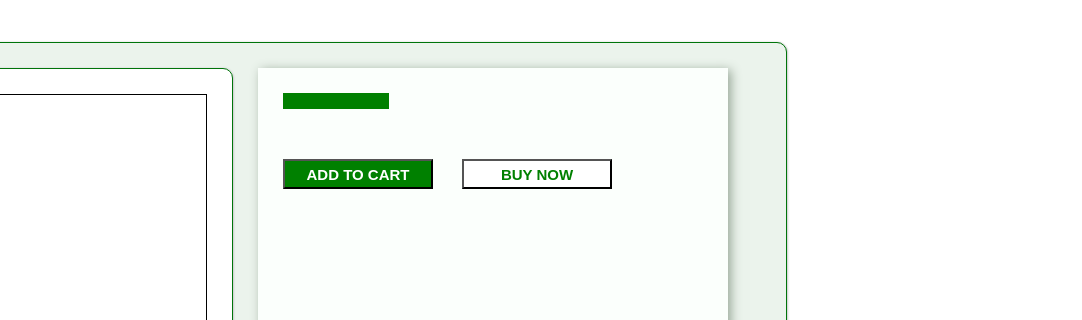
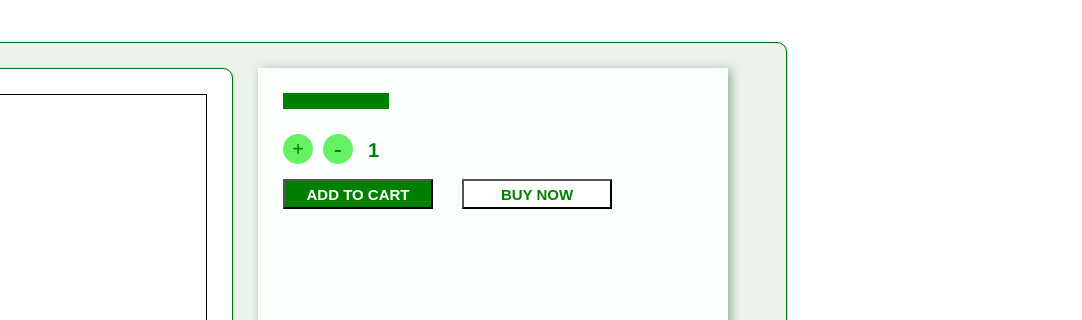
Before and after one commit to JuliRulquinha/Groceries, a plain HTML site: page product.html in a window 1280 px wide. Shown: the part 114-434 px from the top of the page, 198-1280 px from the left. Drawn offline with Linux system fonts and the light colour scheme.

Commit message:
Created buttons to add quantity of products. But I still have to work on a major bug which is that the user can add more than the quantity in stock

```diff
--- a/Index.js
+++ b/Index.js
@@ -100,3 +100,5 @@ function createProductPage()
 {
 
 }
+
+setTimeout(() => {confirm("Are you still here?")},10000);
--- a/Style.css
+++ b/Style.css
@@ -11,6 +11,7 @@ body{
 
 .fruits-display{
     display: flex;
+
 }
 
 .fruits-display>div{
@@ -23,9 +24,12 @@ body{
     margin-top: 145;
     flex-direction: row;
     box-shadow: 0px 1px 2px 1px rgb(202, 202, 202) ;
+    transition: all 0.3s;
 }
 
-
+.fruits-display>div:hover{
+    box-shadow: 3px 3px 4px 3px rgba(0,0,0,0.2);
+}
 
 header{
 
--- a/product.html
+++ b/product.html
@@ -46,6 +46,12 @@
                 <p id="p-quantity">
 
                 </p>
+                <div id="quantity-buttons-div" class="quantity-buttons">
+                    <button id="increase-1" onclick="increaseQuantity()"> +</button>
+                    <button id="decrease-1" onclick="decreaseQuantity()">-</button>
+                    <p id="number" type="number">1</p>
+            </div>
+
 
                 <button id="add-to-cart" class="btn">ADD TO CART</button>
                 <button id="buy" class="btn"> BUY NOW</button>
--- a/productPage.js
+++ b/productPage.js
@@ -21,7 +21,7 @@ fetch("productBasket.json")
 .then(productsReceived => {
     products = productsReceived;
     // use the id property to obtain the corresponding object from products array
-    product = products.filter(p => p.id == idParam)[0];
+    product = products.find(p => p.id == idParam);
 
 
     console.log(product[0]);
@@ -44,3 +44,26 @@ fetch("productBasket.json")
     let quantityEL = document.getElementById("p-quantity");
     quantityEL.innerText = product.quantity+" in stock";
 });
+
+function increaseQuantity()
+{
+    let numberEl = document.getElementById("number");
+    let number = Number(numberEl.innerText);
+    number++;
+    numberEl.innerText = number;
+
+}
+
+function decreaseQuantity()
+{
+    let numberEl = document.getElementById("number");
+    let number = Number(numberEl.innerText);
+
+    if(number <= 1)
+    {
+        return;
+    }
+
+    number--;
+    numberEl.innerText = number;
+}
--- a/productStyle.css
+++ b/productStyle.css
@@ -124,3 +124,42 @@ footer{
     font-size: 15px;
 
 }
+
+.quantity-buttons{
+    color: green;
+    font-weight: bolder;
+    font-size: 20px;
+    height: 10px;
+    width: 300px;
+    display: flex;
+    flex-direction: row;
+    margin: 25px 0 10px 25px ;
+}
+
+#increase-1{
+    margin-right: 10px ;
+    border: 0cap;
+    background-color: rgb(100, 241, 100);
+    width: 30px;
+    height: 30px;
+    font-size: 20px;
+    color: green;
+    border-radius: 250px;
+
+}
+
+#decrease-1{
+    margin-right: 10px ;
+    border: 0cap;
+    background-color: rgb(100, 241, 100);
+    width: 30px;
+    height: 30px;
+    font-size: 25px;
+    color: green;
+    border-radius: 20px;
+}
+
+#number{
+    margin: 5px;
+    font-family:'Franklin Gothic Medium', 'Arial Narrow', Arial, sans-serif;
+}
```
